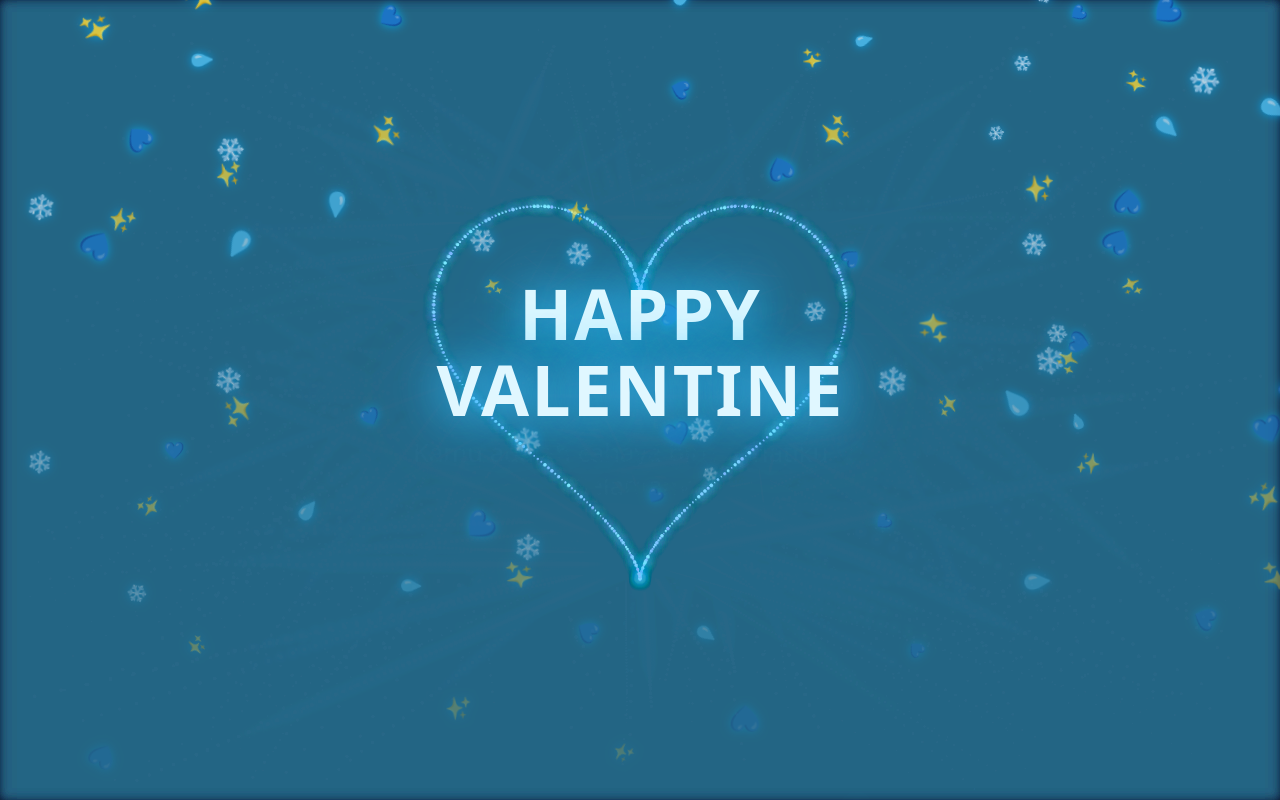
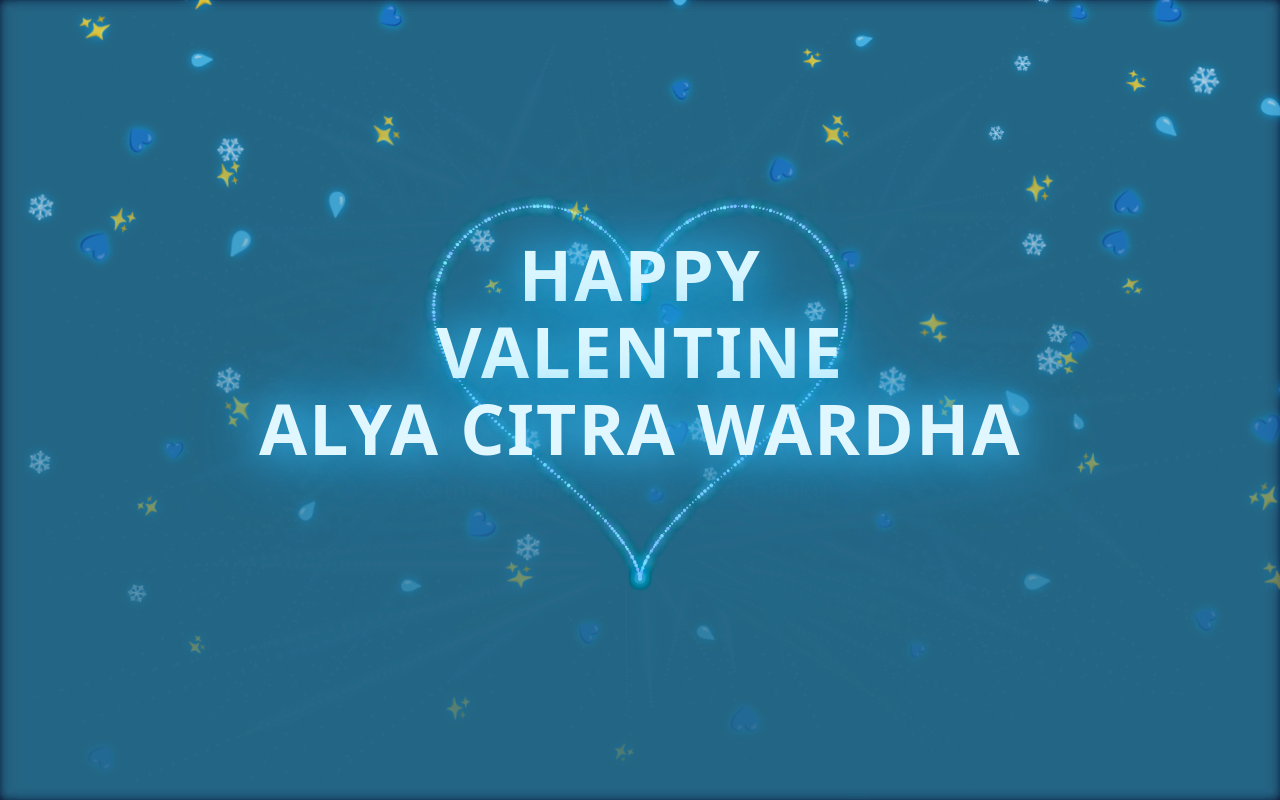
Before and after one commit to rafka61/someone-special, a plain HTML site: page index.html in a window 1280 px wide. Drawn offline with Linux system fonts and the light colour scheme.

Commit message:
Change title and header for Valentine's page
Updated title and header text to include 'Alya Citra Wardha'.

```diff
--- a/index.html
+++ b/index.html
@@ -3,7 +3,7 @@
 <head>
   <meta charset="UTF-8" />
   <meta name="viewport" content="width=device-width, initial-scale=1.0, user-scalable=no"/>
-  <title>Happy Valentine 💙 - Rafka</title>
+  <title>Happy Valentine 💙 - Alya </title>
   <style>
     * { margin: 0; padding: 0; box-sizing: border-box; }
     body, html {
@@ -81,7 +81,7 @@
 </head>
 <body>
 <div class="container">
-  <h1>HAPPY<br>VALENTINE</h1>
+  <h1>HAPPY<br>VALENTINE<br>ALYA CITRA WARDHA</h1>
   <div class="subtitle">Kamu adalah cahaya biru di hatiku 💙<br>Selamanya</div>
 
   <canvas class="heart-canvas" id="canvas"></canvas>
```
